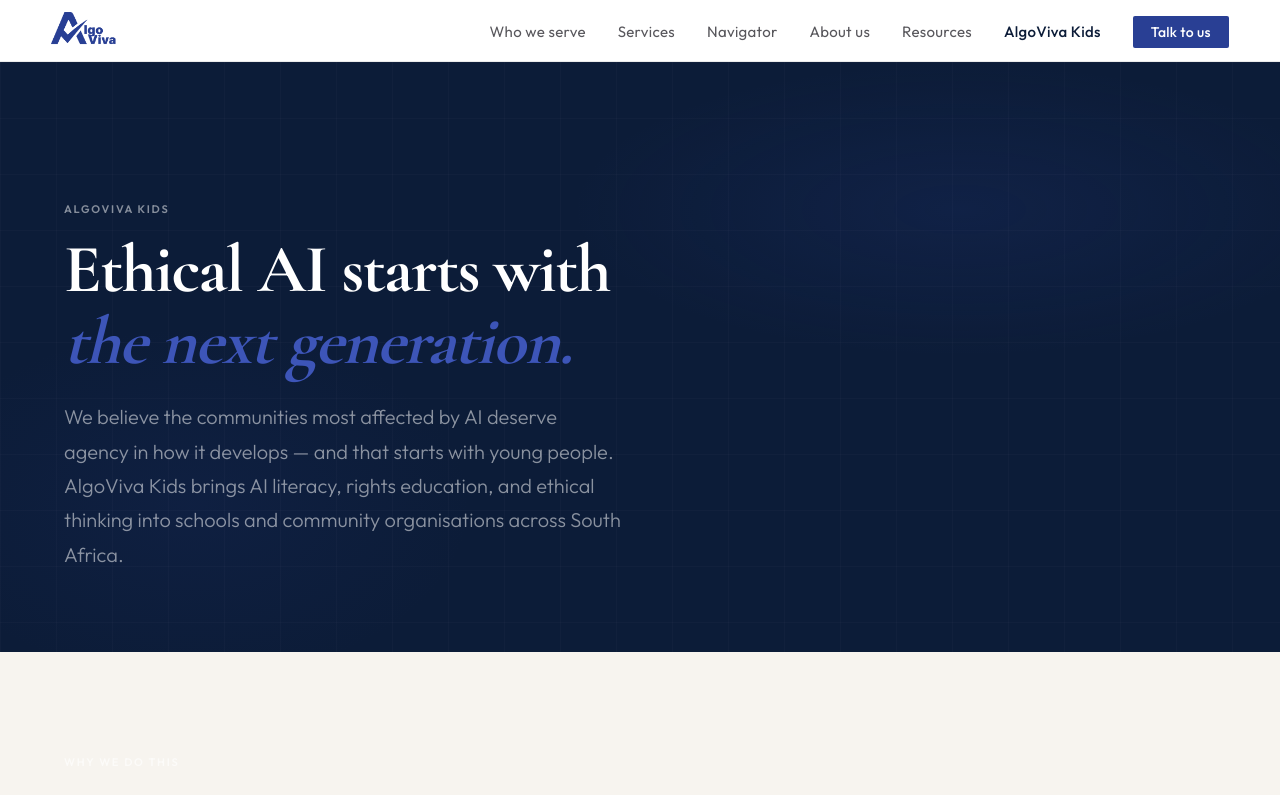
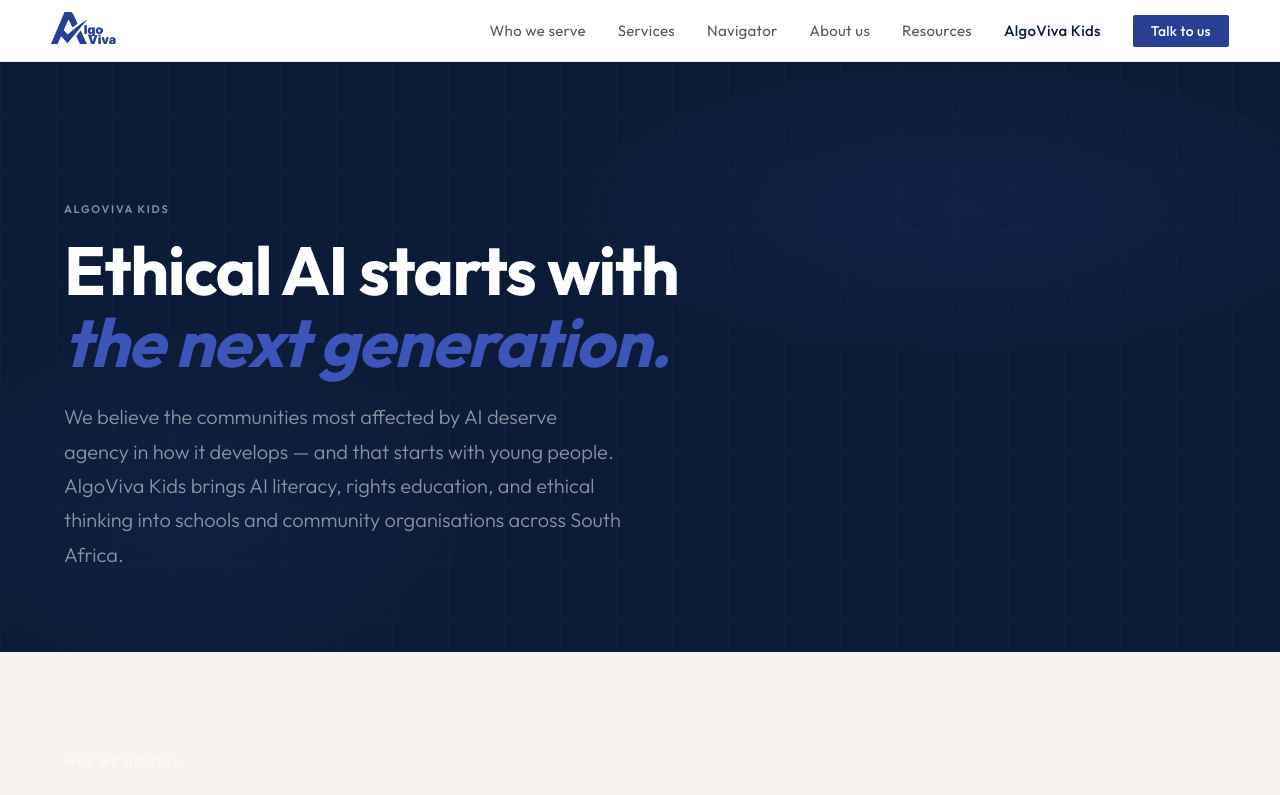
Before and after one commit to MikaylaArran/algoviva-website, a Next.js app: page /kids in a window 1280 px wide. Shown: the top 795 px of the page. Built offline with nearby package versions, Linux system fonts and the light colour scheme.

Commit message:
All Outfit font, lighter body

```diff
--- a/app/globals.css
+++ b/app/globals.css
@@ -3,6 +3,7 @@
 html { scroll-behavior: smooth; font-size: 16px; }
 body {
   font-family: var(--font-sans), 'Outfit', system-ui, sans-serif;
+  font-size: 15px;
   font-weight: 400;
   background: #F7F4EF;
   color: #18181A;
@@ -24,7 +25,7 @@
   --muted:     #58575C;
   --light:     #9C9A96;
   --white:     #FFFFFF;
---serif:     var(--font-serif), 'Cormorant Garamond', Georgia, serif;
+--serif:     var(--font-sans), 'Outfit', system-ui, sans-serif;
   --sans:      var(--font-sans), 'Outfit', system-ui, sans-serif;
   --r:         2px;
 }
--- a/app/layout.tsx
+++ b/app/layout.tsx
@@ -1,20 +1,12 @@
 import type { Metadata } from 'next'
-import { Cormorant_Garamond, Outfit } from 'next/font/google'
+import { Outfit } from 'next/font/google'
 import Nav from '@/components/Nav'
 import Footer from '@/components/Footer'
 import './globals.css'
 
-const cormorant = Cormorant_Garamond({
-  subsets: ['latin'],
-  weight: ['400', '500', '600', '700'],
-  style: ['normal', 'italic'],
-  variable: '--font-serif',
-  display: 'swap',
-})
-
 const outfit = Outfit({
   subsets: ['latin'],
-  weight: ['300', '400', '500', '600'],
+  weight: ['300', '400', '500', '600', '700'],
   variable: '--font-sans',
   display: 'swap',
 })
@@ -34,7 +26,7 @@
 
 export default function RootLayout({ children }: { children: React.ReactNode }) {
   return (
-    <html lang="en" className={`${cormorant.variable} ${outfit.variable}`}>
+    <html lang="en" className={outfit.variable}>
       <body>
         <Nav />
         <main>{children}</main>
```
